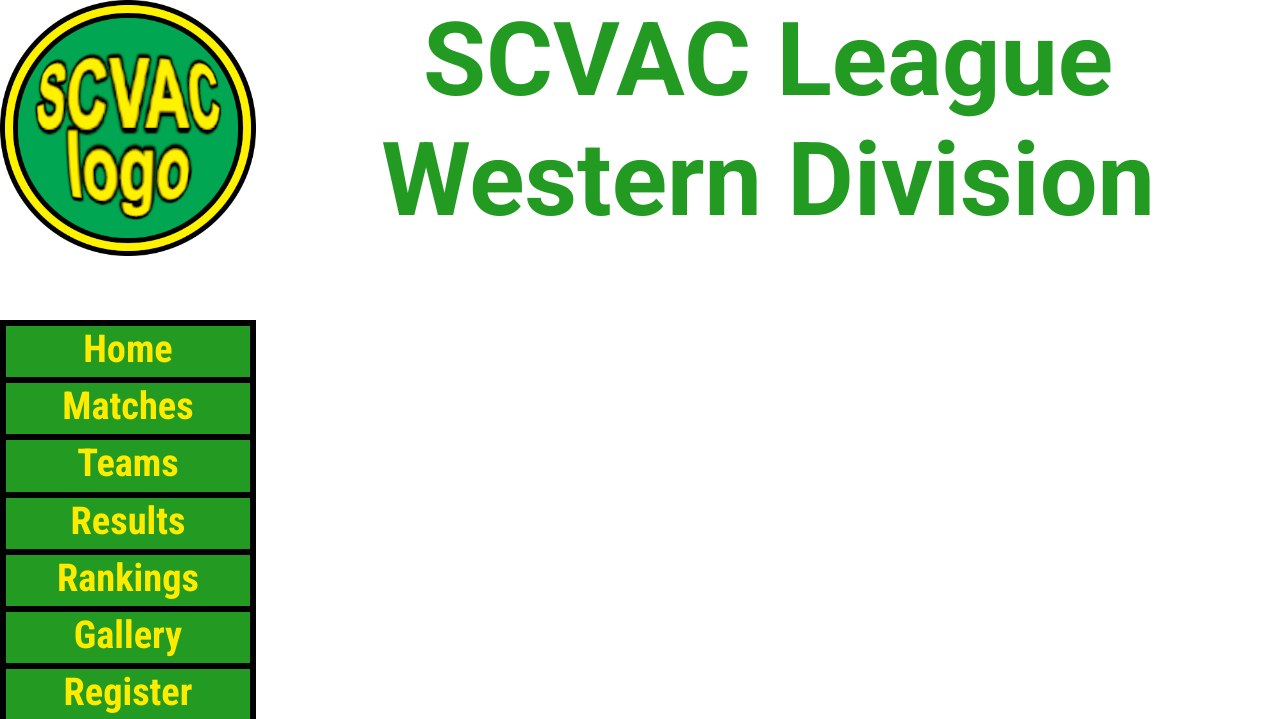
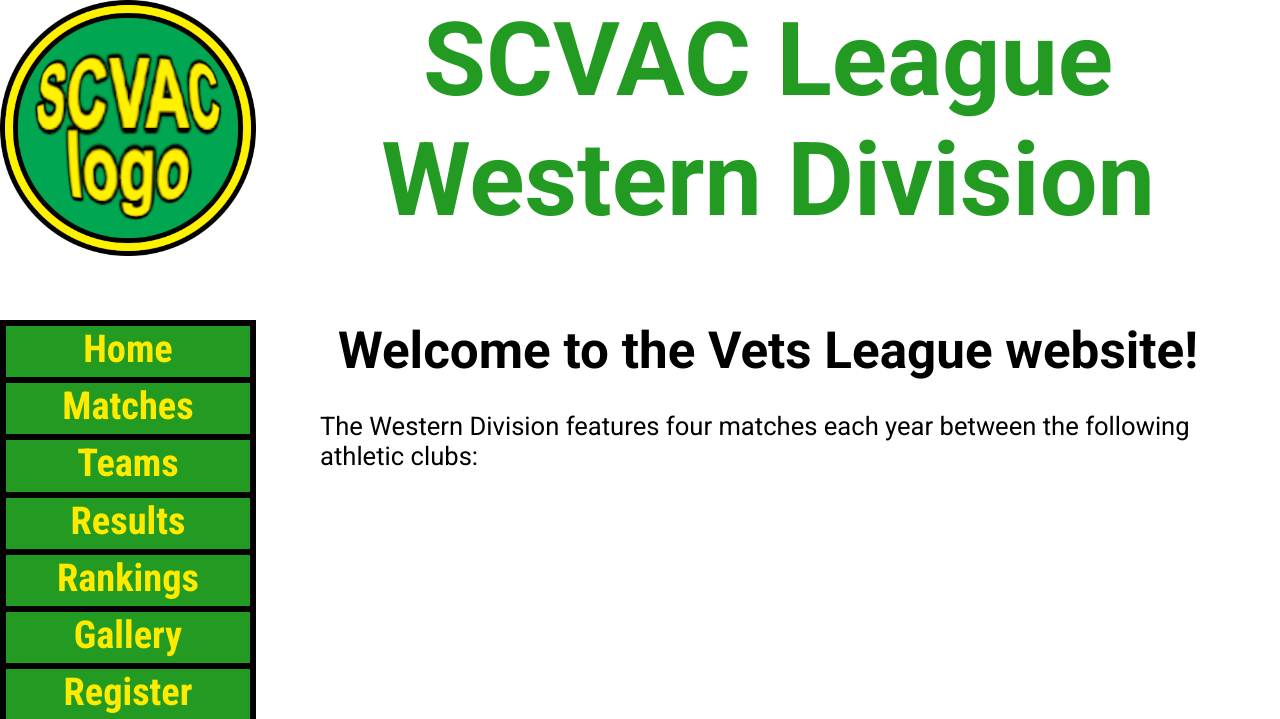
Before and after one commit to Code-Institute-Submissions/scvac-league, a Flask app: page / in a window 1280 px wide. Shown: the top 719 px of the page. Run offline with Flask 2, Linux system fonts and the light colour scheme; data that the repository does not hold is empty; some libraries are stand-ins or nearby versions.

Commit message:
Create welcome page template

```diff
--- a/app.py
+++ b/app.py
@@ -1,9 +1,7 @@
 import os
 from flask import (
-    Flask, flash,
-    render_template, redirect, request,
-    session, url_for
-)
+    Flask, flash, render_template,
+    redirect, request, session, url_for)
 from flask_pymongo import PyMongo
 from bson.objectid import ObjectId
 from werkzeug.security import generate_password_hash, check_password_hash
@@ -20,6 +18,13 @@ app.secret_key = os.environ.get("SECRET_KEY")
 
 
 mongo = PyMongo(app)
+
+
+@app.route("/")
+@app.route("/clubs")
+def clubs():
+    clubs = mongo.db.clubs.find({"club_status" : "active"}).sort("club_name")
+    return render_template("clubs.html", clubs=clubs)
 
 
 @app.route("/register", methods=["GET", "POST"])
@@ -97,7 +102,6 @@ def logout():
     return redirect(url_for("login"))
 
 
-@app.route("/")
 @app.route("/matches")
 def matches():
     matches = mongo.db.matches.find()
@@ -107,14 +111,13 @@ def matches():
 @app.route("/newmatch", methods=["GET", "POST"])
 def newmatch():
     if request.method == "POST":
-
-        newmatch = {
+        match = {
             "match_number": request.form.get("match_number"),
             "match_date": request.form.get("match_date"),
             "match_venue": request.form.get("match_venue").lower(),
         }
-
-        mongo.db.matches.insert_one(newmatch)
+        mongo.db.matches.insert_one(match)
+        flash("New match successfully added")
 
     return render_template("newmatch.html")
 
--- a/static/css/style.css
+++ b/static/css/style.css
@@ -137,6 +137,20 @@ main h1 {
     text-align: center;
 }
 
+#clubs ul {
+    text-transform: capitalize;
+    margin-left: 5vw;
+    list-style-type: none;
+}
+
+#clubs ul li {
+    margin: 1vw;
+}
+
+#clubs a {
+    text-decoration: none;
+}
+
 /* Registration form */
 
 /* Form layout */
--- a/templates/base.html
+++ b/templates/base.html
@@ -29,7 +29,7 @@
         </a>
         <!-- Navigation links hidden by default for mobile -->
         <div id="links">
-            <a href="home.html">Home</a>
+            <a href="{{ url_for('clubs') }}">Home</a>
             <a href="{{ url_for('matches') }}">Matches</a>
             {% if session.user %}
                 <a href="{{ url_for('newmatch') }}">Create Match</a>
--- /dev/null
+++ b/templates/clubs.html
@@ -0,0 +1,15 @@
+{% extends "base.html" %}
+{% block content %}
+
+    <h1>Welcome to the Vets League website!</h1><br>
+
+    <section id="clubs">
+        <p>The Western Division features four matches each year between the following athletic clubs:</p>
+        <ul>
+            {% for club in clubs %}
+                <li>{{ club.club_number }}&emsp;<a href="{{ club.club_website }}">{{ club.club_name }}</a></li>
+            {% endfor %}
+        </ul>
+    </section>
+
+{% endblock %}
--- a/templates/home.html
+++ /dev/null
@@ -1,6 +0,0 @@
-{% extends "base.html" %}
-{% block content %}
-
-    <h1>Welcome to the Vets League website!</h1>
-
-{% endblock %}
--- a/templates/newmatch.html
+++ b/templates/newmatch.html
@@ -34,7 +34,7 @@
             </datalist>
         </div>
         <div class="submit">
-            <input type="submit" value="Submit">
+            <input type="submit" value="Add Match">
         </div>
     </form>
 
```
